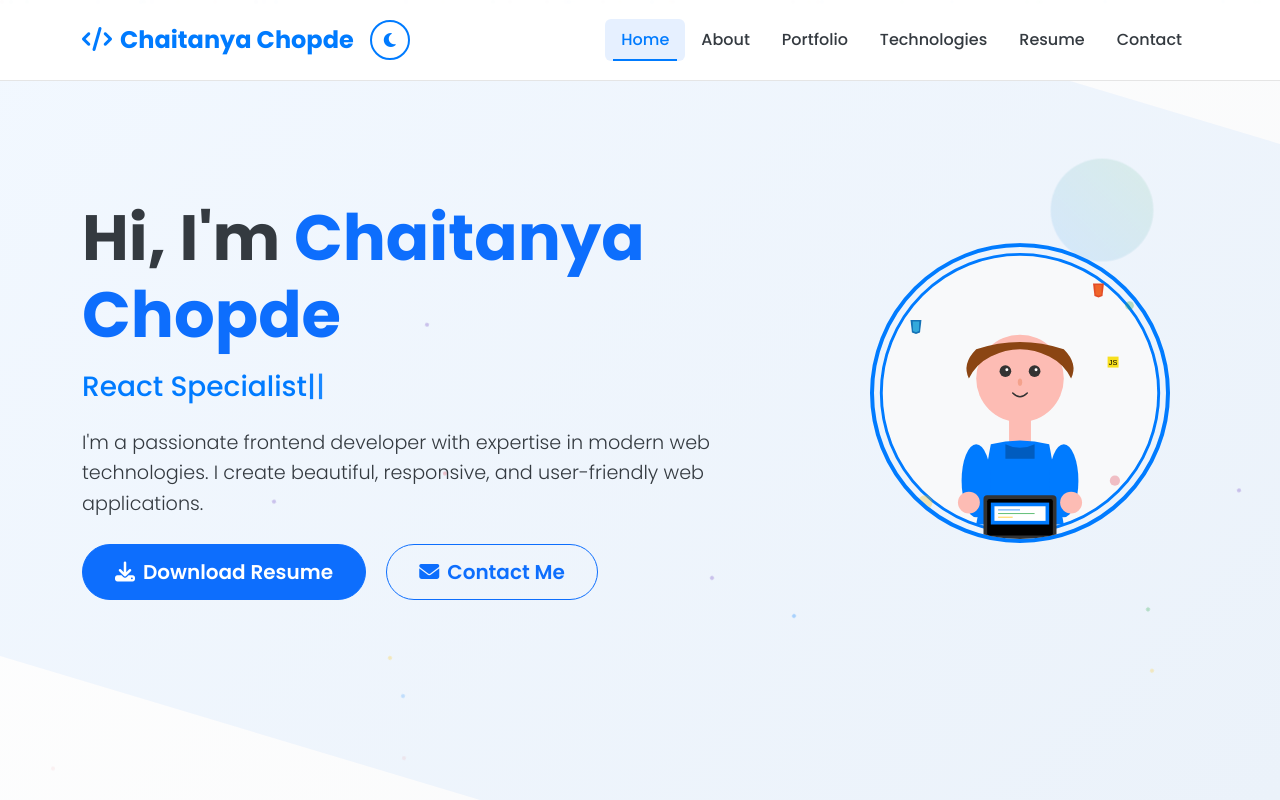
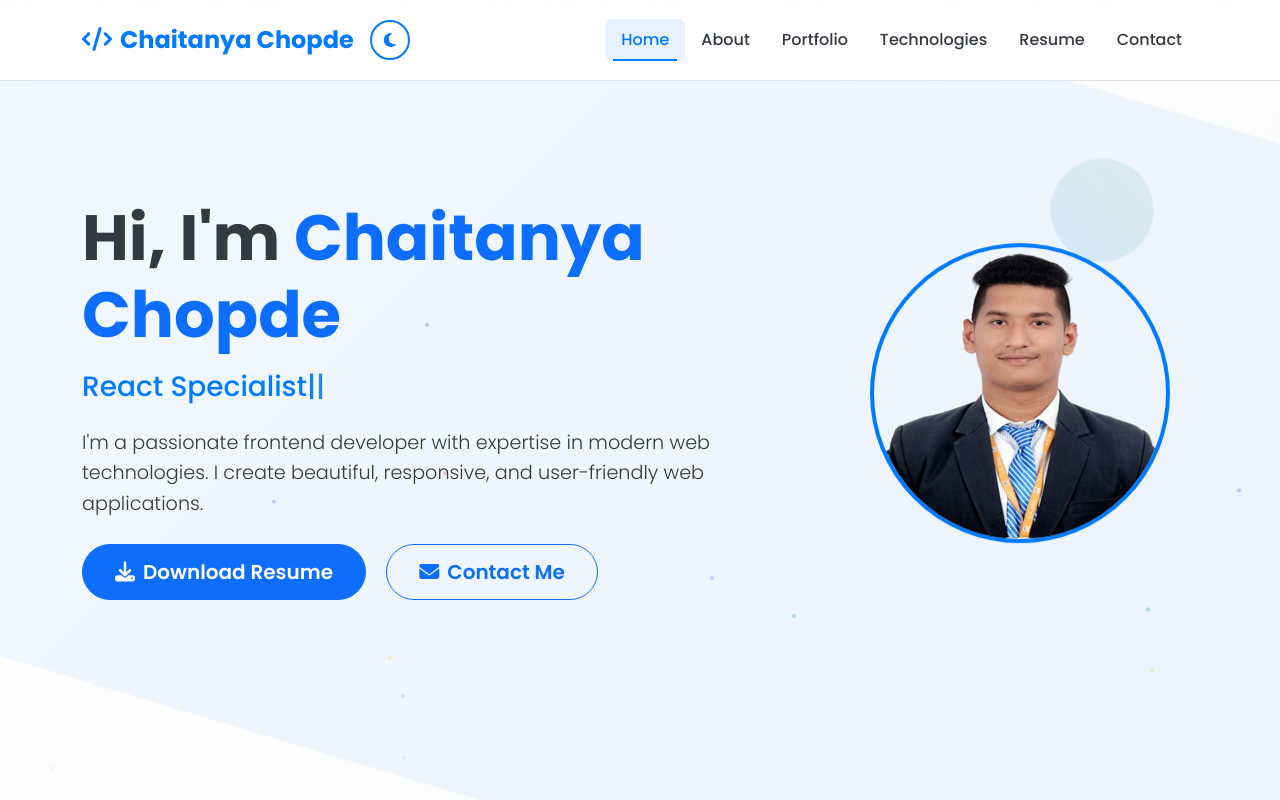
Before and after one commit to chaitanyachopde/portfolio-website, a plain HTML site: page index.html in a window 1280 px wide. Shown: the top 800 px of the page. Drawn offline with nearby package versions, Linux system fonts and the light colour scheme.

Commit message:
Update index.html

```diff
--- a/index.html
+++ b/index.html
@@ -102,7 +102,7 @@
                 <div class="col-lg-4" data-aos="fade-left" data-aos-delay="200">
                     <div class="hero-image text-center">
                         <div class="profile-container">
-                            <img src="assets/profile.svg" alt="Profile" class="img-fluid profile-img">
+                            <img src="assets/prof.svg.png" alt="Profile" class="img-fluid profile-img">
                         </div>
                     </div>
                 </div>
```
